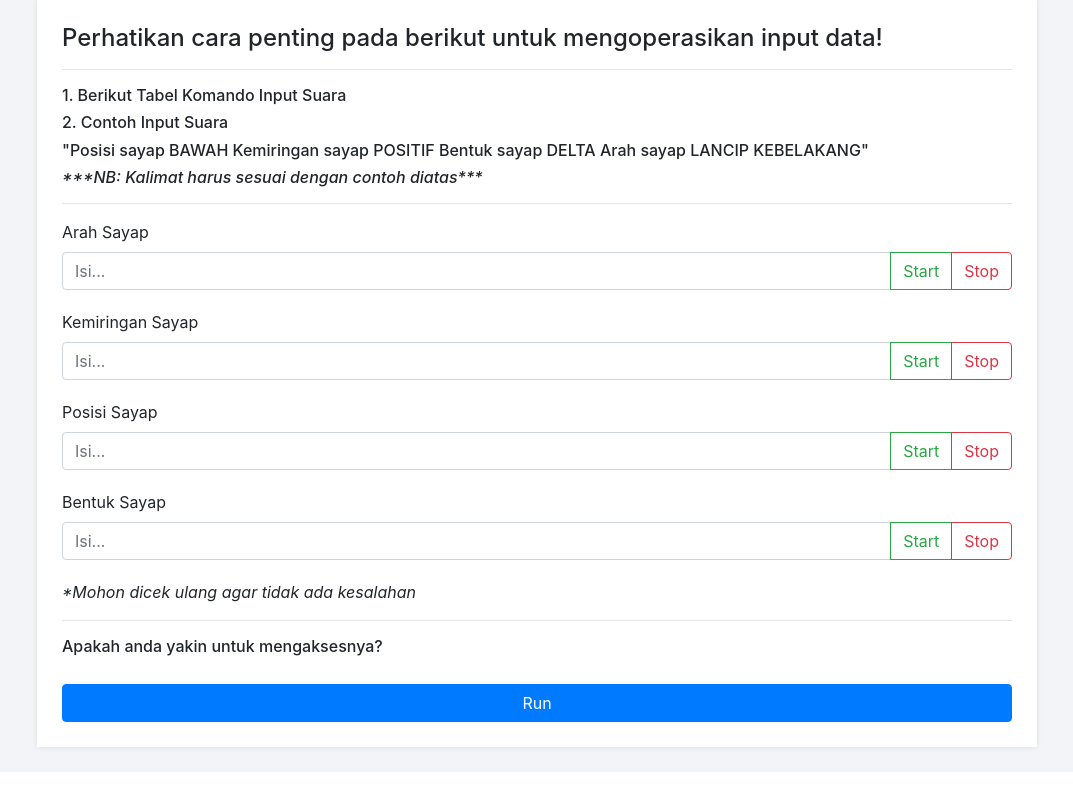
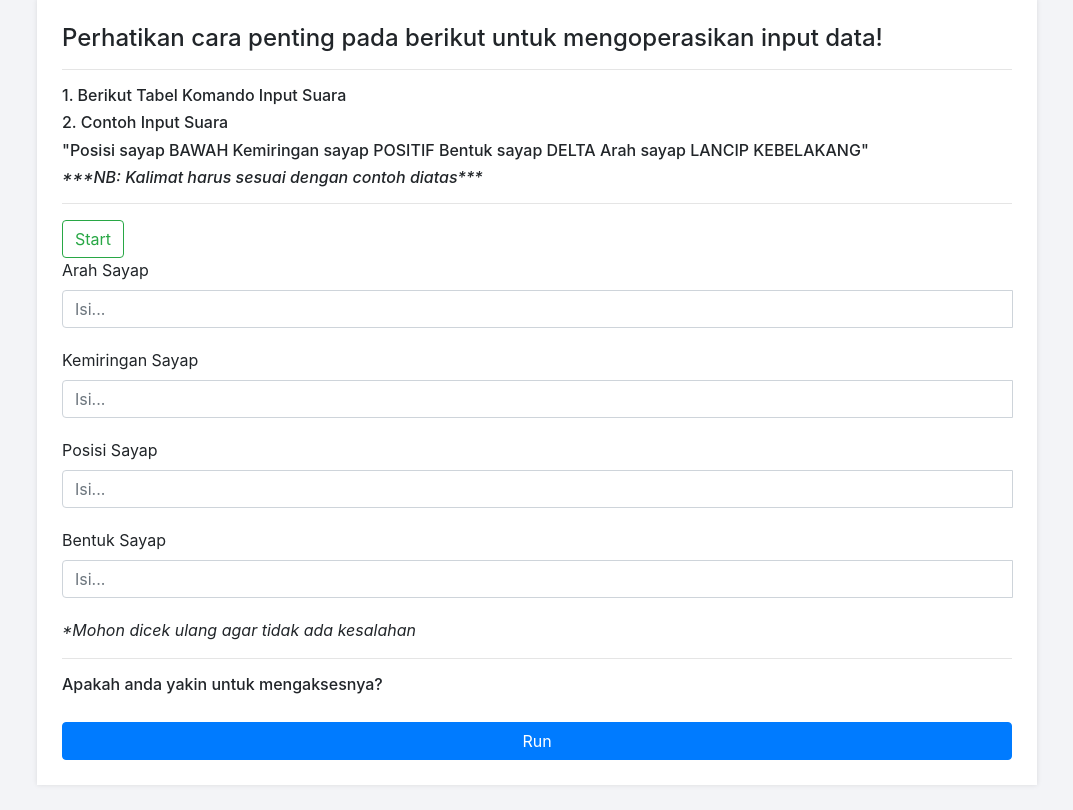
Before and after one commit to abdullohndm/UAV_Identifier, a Flask app: page /input in a window 1280 px wide. Shown: the part 163-973 px from the top of the page, without its empty margins (103-1176 px from the left). Before the commit the page ends 915 px from the top, so only its background shows below. Run offline with Flask 2, Linux system fonts and the light colour scheme; parts of the project's set-up code (start-up, migrations or seed data) failed here and were passed over; some libraries are stand-ins or nearby versions.

Commit message:
updateJS

```diff
--- a/templates/input.html
+++ b/templates/input.html
@@ -5,6 +5,7 @@
 {% block content %}
 <h2>Halaman Input</h2>
 <html>
+
 <head>
   <meta charset="utf-8">
   <meta name="viewport" content="width=device-width, initial-scale=1">
@@ -23,42 +24,47 @@
   <h6><i>***NB: Kalimat harus sesuai dengan contoh diatas***</i></h6>
   <hr>
 
+  <button class="btn btn-outline-success" type="button" onclick="startDictation('name')">Start</button>
+  <br>
   <label for="date">Arah Sayap</label>
   <div class="input-group">
-    <input type="text" class="form-control" placeholder="Isi..." aria-label="Isi..." aria-describedby="basic-addon2">
+    <input type="text" class="form-control" id="arah" placeholder="Isi..." aria-label="Isi..."
+      aria-describedby="basic-addon2">
     <div class="input-group-append">
-      <button class="btn btn-outline-success" type="button"  onclick="startDictation('name')">Start</button>
-      <button class="btn btn-outline-danger" type="button" onclick="startDictation('name')">Stop</button>
+      <!-- <button class="btn btn-outline-danger" type="button" onclick="startDictation('name')">Stop</button> -->
     </div>
   </div>
   <p></p>
 
   <label for="date">Kemiringan Sayap</label>
   <div class="input-group">
-    <input type="text" class="form-control" placeholder="Isi..." aria-label="Isi..." aria-describedby="basic-addon2">
+    <input type="text" class="form-control" id="miring" placeholder="Isi..." aria-label="Isi..."
+      aria-describedby="basic-addon2">
     <div class="input-group-append">
-      <button class="btn btn-outline-success" type="button"  onclick="startDictation('name')">Start</button>
-      <button class="btn btn-outline-danger" type="button" onclick="startDictation('name')">Stop</button>
+      <!-- <button class="btn btn-outline-success" type="button" onclick="startDictation('name')">Start</button>
+      <button class="btn btn-outline-danger" type="button" onclick="startDictation('name')">Stop</button> -->
     </div>
   </div>
   <p></p>
 
   <label for="date">Posisi Sayap</label>
   <div class="input-group">
-    <input type="text" class="form-control" placeholder="Isi..." aria-label="Isi..." aria-describedby="basic-addon2">
+    <input type="text" class="form-control" id="posisi" placeholder="Isi..." aria-label="Isi..."
+      aria-describedby="basic-addon2">
     <div class="input-group-append">
-      <button class="btn btn-outline-success" type="button"  onclick="startDictation('name')">Start</button>
-      <button class="btn btn-outline-danger" type="button" onclick="startDictation('name')">Stop</button>
+      <!-- <button class="btn btn-outline-success" type="button" onclick="startDictation('name')">Start</button>
+      <button class="btn btn-outline-danger" type="button" onclick="startDictation('name')">Stop</button> -->
     </div>
   </div>
   <p></p>
 
   <label for="date">Bentuk Sayap</label>
   <div class="input-group">
-    <input type="text" class="form-control" placeholder="Isi..." aria-label="Isi..." aria-describedby="basic-addon2">
+    <input type="text" class="form-control" id="bentuk" placeholder="Isi..." aria-label="Isi..."
+      aria-describedby="basic-addon2">
     <div class="input-group-append">
-      <button class="btn btn-outline-success" type="button"  onclick="startDictation('name')">Start</button>
-      <button class="btn btn-outline-danger" type="button" onclick="stopDictation">Stop</button>
+      <!-- <button class="btn btn-outline-success" type="button" onclick="startDictation('name')">Start</button>
+      <button class="btn btn-outline-danger" type="button" onclick="stopDictation">Stop</button> -->
     </div>
   </div>
 
@@ -78,16 +84,23 @@ function startDictation(x) {
 
         recognition.lang = "id-ID";
         recognition.start();
-    recognition.onresult = function(e) {
-      console.log(e.results[0][0].transcript);
+        recognition.onresult = function (e) {
+          var hasil = e.results[0][0].transcript.split(/(\s+)/);
+          // var hasil2 = hasil.join(' ');
+          console.log(hasil);
+          document.getElementById('arah').value = hasil[0];
+          document.getElementById('miring').value = hasil[2];
+          document.getElementById('posisi').value = hasil[4];
+          document.getElementById('bentuk').value = hasil[6];
           recognition.stop();
         };
-    recognition.onerror = function(e) {
+        recognition.onerror = function (e) {
           recognition.stop();
         }
       }
     }
   </script>
+
 </html>
 
 
--- a/templates/layout.html
+++ b/templates/layout.html
@@ -1,11 +1,13 @@
 <!DOCTYPE html>
 <html>
+
 <head>
 	<meta charset="utf-8">
 	<title>{% block title %}{% endblock %}</title>
 	<link rel="stylesheet" href="{{ url_for('static', filename='style.css') }}">
 	<link rel="stylesheet" href="https://use.fontawesome.com/releases/v5.7.1/css/all.css">
 </head>
+
 <body class="loggedin">
 	<nav class="navtop">
 		<div>
@@ -20,6 +22,8 @@
 	</nav>
 	<div class="content">
 		{% block content %}{% endblock %}
+
 	</div>
 </body>
+
 </html>
```
Lines whose indentation alone changed are shown as unchanged.
